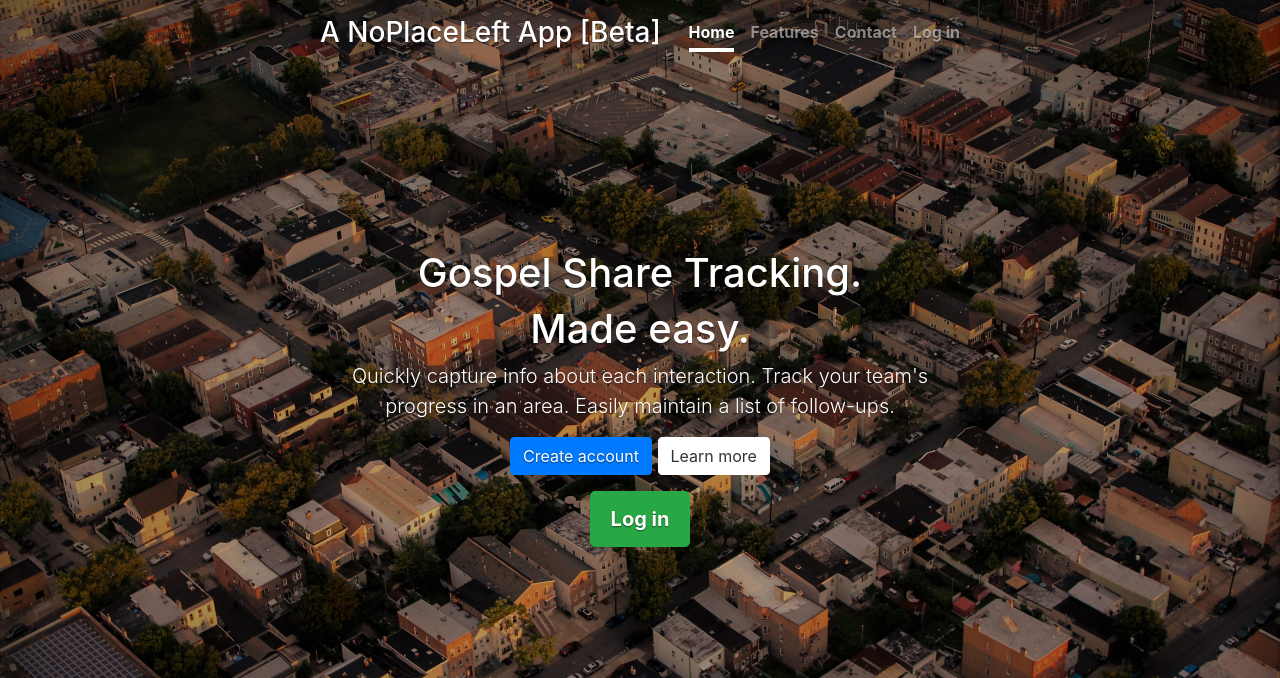
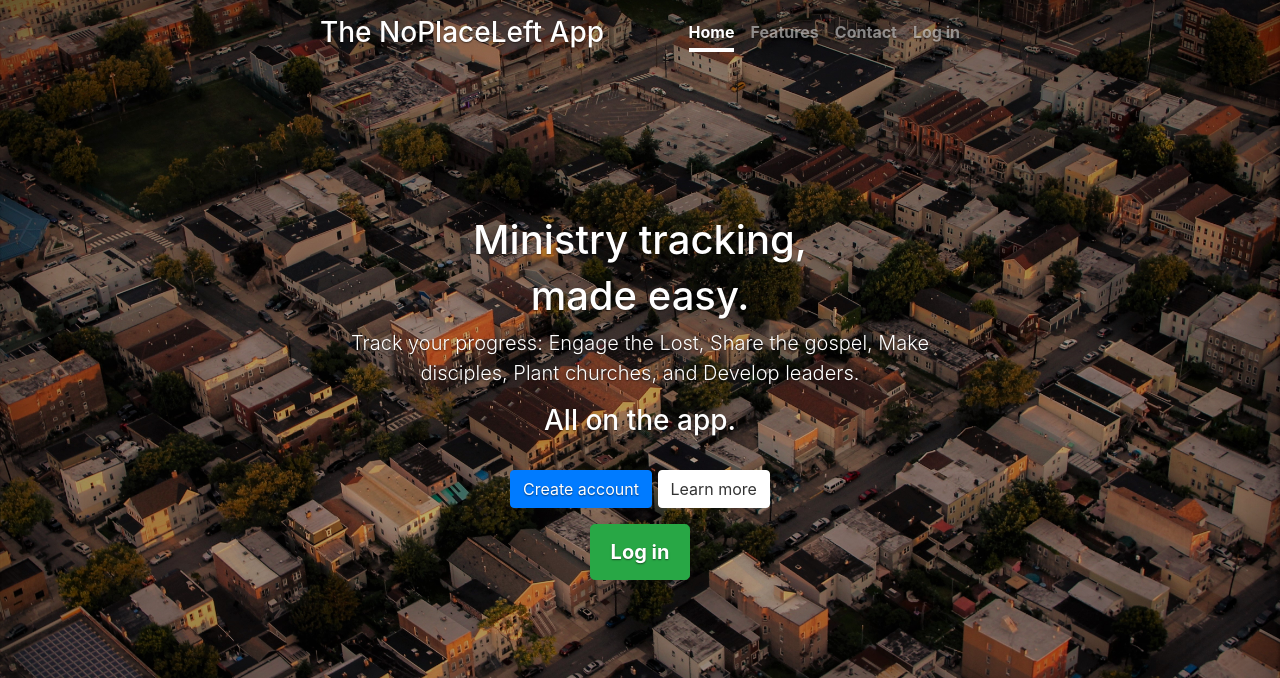
Before and after one commit to clearyusc/npl_app, a Django app: page /npl/ in a window 1280 px wide. Shown: the top 678 px of the page. Run offline with Django 3.2, Linux system fonts and the light colour scheme; some libraries are stand-ins or nearby versions.

Commit message:
more tweaks

```diff
--- a/npl/templates/base.html
+++ b/npl/templates/base.html
@@ -28,8 +28,7 @@
     {% load static %}
     <nav class="navbar navbar-expand-md navbar-dark bg-dark fixed-top"><a class="navbar-brand" href="{% url 'npl:dashboard' %}">
             <img src="{% static 'npl/npl-logo-1.png' %}" width="40" height="40" class="d-inline-block align-center">
-        <span class="ml-5">A NoPlaceLeft App [Beta]</span></a></nav>
-
+        <span class="ml-5">The No Place Left App</span></a></nav>
     <br />
     <br />
     <br />
--- a/npl/templates/base_generic.html
+++ b/npl/templates/base_generic.html
@@ -43,7 +43,7 @@
     <div class="cover-container d-flex h-100 p-3 mx-auto flex-column">
       <header class="masthead mb-auto">
         <div class="inner">
-            <h3 class="masthead-brand">A NoPlaceLeft App [Beta]</h3>
+            <h3 class="masthead-brand">The NoPlaceLeft App</h3>
           <nav class="nav nav-masthead justify-content-center">
             <a class="nav-link {% if request.resolver_match.url_name == 'landing_page' %}active{% endif %}"
                href="{% url 'npl:landing_page' %}">Home</a>
--- a/npl/templates/registration/about.html
+++ b/npl/templates/registration/about.html
@@ -10,9 +10,11 @@
 {% endblock %}
 
 {% block content %}
-<h1 class="cover-heading">Gospel Share Tracking.</h1>
-<h1>Made easy.</h1>
-<p class="lead">Quickly capture info about each interaction.  Track your team's progress in an area.  Easily maintain a list of follow-ups.</p>
+<h1 class="cover-heading">Ministry tracking,</h1>
+<h1>made easy.</h1>
+<p class="lead">Track your progress: Engage the Lost, Share the gospel, Make disciples, Plant churches, and Develop leaders.</p>
+<h3>All on the app.</h3>
+<br />
         <p class="lead">
             <a class="btn btn-primary" href="{% url 'npl:signup' %}">Create account</a>
             <a  class="btn btn-secondary" href="{% url 'npl:features' %}">Learn more</a>
```
